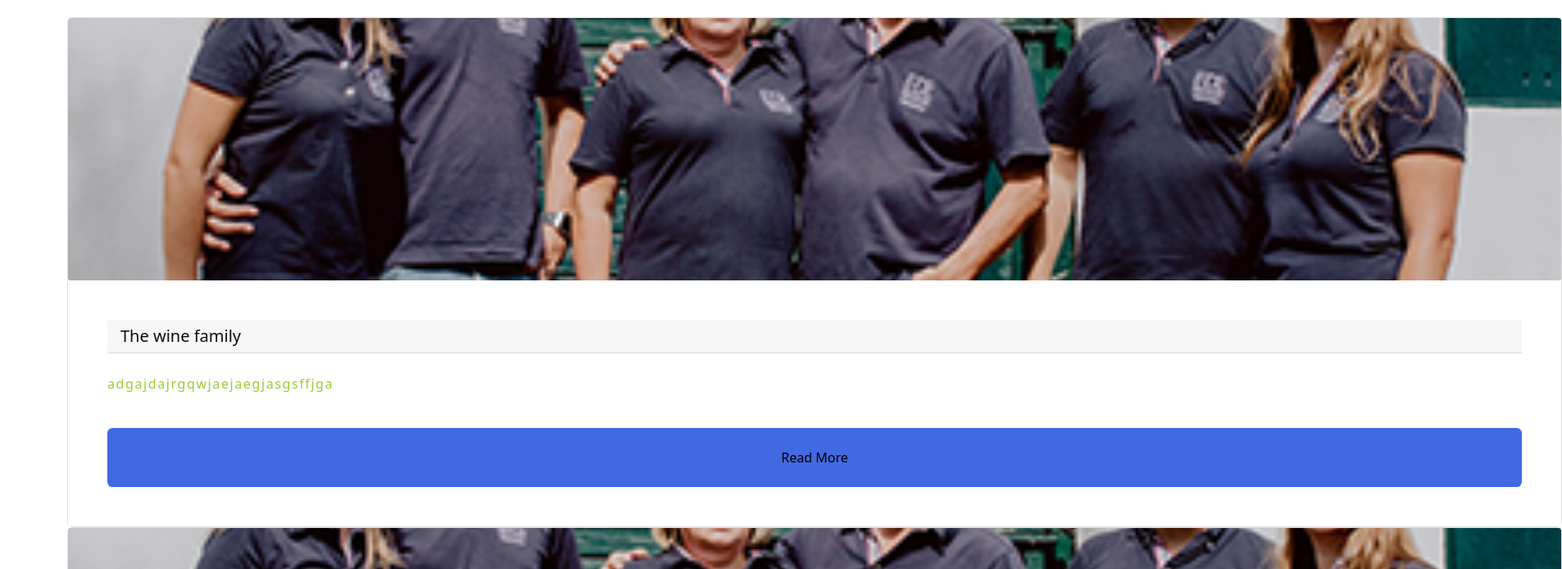
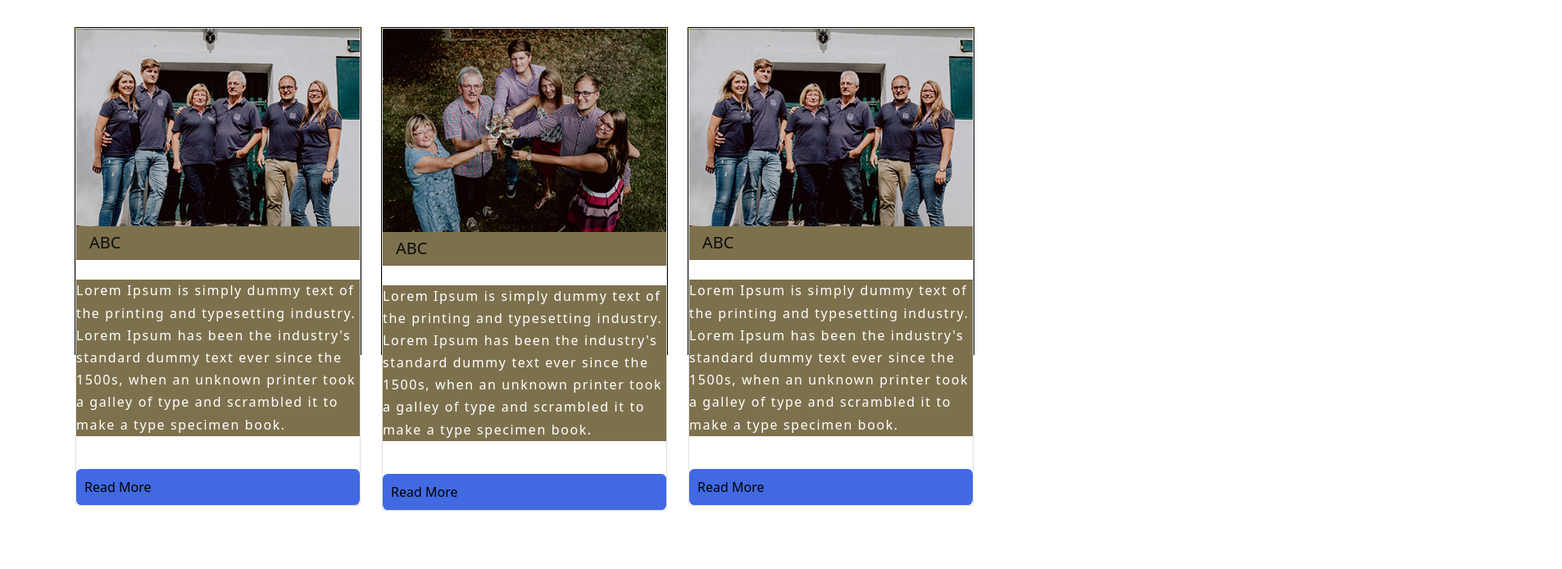
Before and after one commit to mansivilasshinde/PracticeProject, a plain HTML site: page index.html in a window 1280 px wide. Shown: the part 1326-2020 px from the top of the page at 82% size, 1906 px wide, since content can reach past the window. Drawn offline with nearby package versions, Linux system fonts and the light colour scheme.

Commit message:
updated the card using flex box

```diff
--- a/index.html
+++ b/index.html
@@ -61,9 +61,7 @@
 
 		<!--	NEW CONTAINER STARTED	-->
 
-	<div class="container">
-
-		<!-- CARD SECTION -->
+	<!-- <div class="container">
 
 		<div class="grid">
 			<div class="grid-item">
@@ -114,7 +112,57 @@
 					 </div>
 				</div>
 			</div>
-		</div>
+		</div> -->
+
+		<!-- CARD WITH USING FLEX BOX -->
+
+
+			<div class="fcontainer">
+				<div class="fitem item1">
+
+					<div class="card">
+						<img class="carsd-img" src="img/Layer 14.png">
+
+						<h1 class="card-header">ABC</h1>
+						<p class="card-text">
+							Lorem Ipsum is simply dummy text of the printing and typesetting industry. Lorem Ipsum has been the industry's standard dummy text ever since the 1500s, when an unknown printer took a galley of type and scrambled it to make a type specimen book.
+						</p>
+						<button class="card-btn">Read More</button>
+
+					</div>
+
+				</div>
+				<div class="fitem item2">
+
+					<div class="card">
+						<img class="carsd-img" src="img/Layer 15.png">
+
+						<h1 class="card-header">ABC</h1>
+						<p class="card-text">
+							Lorem Ipsum is simply dummy text of the printing and typesetting industry. Lorem Ipsum has been the industry's standard dummy text ever since the 1500s, when an unknown printer took a galley of type and scrambled it to make a type specimen book.
+						</p>
+						<button class="card-btn">Read More</button>
+
+					</div>
+
+				</div>
+				<div class="fitem item3">
+
+					<div class="card">
+						<img class="carsd-img" src="img/Layer 14.png">
+
+						<h1 class="card-header">ABC</h1>
+						<p class="card-text">
+							Lorem Ipsum is simply dummy text of the printing and typesetting industry. Lorem Ipsum has been the industry's standard dummy text ever since the 1500s, when an unknown printer took a galley of type and scrambled it to make a type specimen book.
+						</p>
+						<button class="card-btn">Read More</button>
+
+					</div>
+
+				</div>
+
+			</div>
+
 
 		<!-- CAROUSEL SECTION -->
 
--- a/style.css
+++ b/style.css
@@ -151,6 +151,7 @@ h2{
 	font-weight: 500;
 	color: #0d0d0d;
 	margin-bottom: 1.5rem;
+	background-color: #7D714D;
 }
 
 .card-text{
@@ -159,19 +160,70 @@ h2{
 	letter-spacing: 0.1rem;
 	line-height: 1.7;
 	margin-bottom: 2.5rem;
-	color: yellowgreen;
+	color: #ffff;
+	background-color: #7D714D;
 }
 
 .card-btn{
 
-	display: block;
-	width: 100%;
-	padding: 1.5rem;
+	display: flex;
+	padding:10px;
 	font-size: 16px;
-	text-align: center;
 	color: #fffff;
 	background-color: royalblue;
 	border-radius: 0.4rem;
 	border: none;
 	cursor: pointer;
+	border-color: #fff;
 }
+
+/* CARD USING FLEX BOX CSS */
+
+.fcontainer{
+
+	/*border: 2px solid red;*/
+	height: 100vh;
+	display: flex;
+
+	/*flex-direction: row;*/
+	/*flex-direction: column;*/
+	/*flex-direction: row-reverse;*/
+	/*flex-direction: column-reverse;*/
+
+	justify-content: center;
+	/*justify-content: space-evenly;*/
+	/*justify-content: space-between;*/
+	/*justify-content: flex-start;*/
+	/*justify-content: flex-end;*/
+
+	/*align-items: center;*/
+	/*align-items: flex-end;*/
+	/*align-items: flex-start;*/
+
+	/*flex-wrap: wrap;*/
+	/*flex-wrap: wrap-reverse;*/ this used for the proper set of card or column
+	/*flex-flow: column wrap;*/
+}
+
+.fitem{
+
+	background-color: yellow;
+	border: 1px solid black;
+	margin: 12px;
+	width: 350px;
+	height: 400px;
+}
+
+.item2{
+
+	/*order: 3;*/
+	/*flex-grow: 2;*/
+	/*flex-shrink: 2;*/
+	/*align-self: center;*/
+}
+
+.item1{
+
+	/*order: 5;*/
+	/*flex-grow: 1;*/
+}
```
Also changed, not shown: 1 other file.
